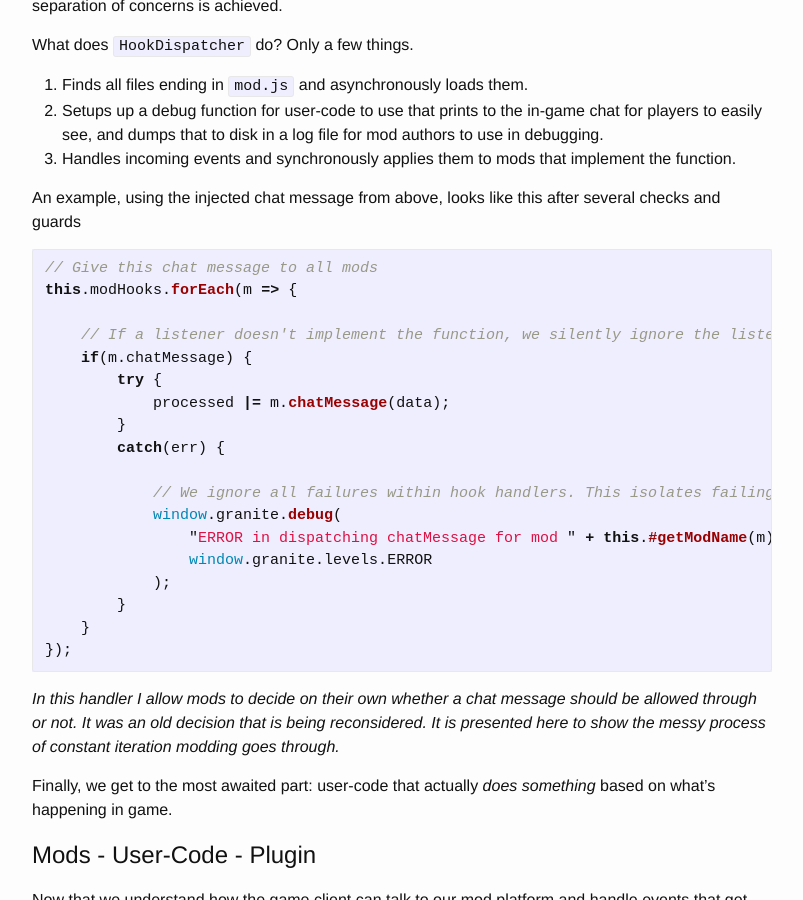
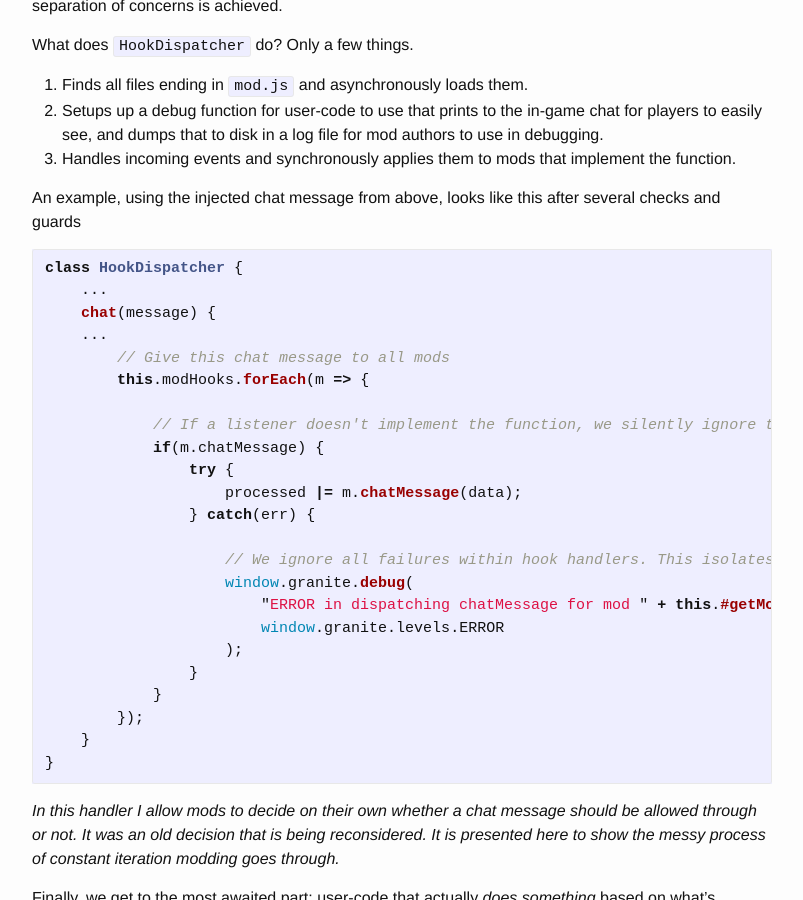
Before and after one commit to grnt426/grnt426.github.io, a Jekyll site: the page built from _posts/2022-07-02-modding-rising-constellation-2.markdown, in a window 1280 px wide and 900 px high, scrolled down 1699 px. Shown: the whole window, without its empty margins (238-1041 px from the left). Built offline with Jekyll 4.4.1, drawn with Linux system fonts in a browser that asks for light colours.

Commit message:
Making the parts around the chat message hook clear where they are.

````diff
--- a/_posts/2022-07-02-modding-rising-constellation-2.markdown
+++ b/_posts/2022-07-02-modding-rising-constellation-2.markdown
@@ -69,24 +69,29 @@ What does `HookDispatcher` do? Only a few things.
 An example, using the injected chat message from above, looks like this after several checks and guards
 
 ```js
-// Give this chat message to all mods
-this.modHooks.forEach(m => {
+class HookDispatcher {
+    ...
+    chat(message) {
+    ...
+        // Give this chat message to all mods
+        this.modHooks.forEach(m => {
 
-    // If a listener doesn't implement the function, we silently ignore the listener and move on
-    if(m.chatMessage) {
-        try {
-            processed |= m.chatMessage(data);
-        }
-        catch(err) {
+            // If a listener doesn't implement the function, we silently ignore the listener and move on
+            if(m.chatMessage) {
+                try {
+                    processed |= m.chatMessage(data);
+                } catch(err) {
 
-            // We ignore all failures within hook handlers. This isolates failing mods from the rest
-            window.granite.debug(
-                "ERROR in dispatching chatMessage for mod " + this.#getModName(m) + ". " + err,
-                window.granite.levels.ERROR
-            );
-        }
+                    // We ignore all failures within hook handlers. This isolates failing mods from the rest
+                    window.granite.debug(
+                        "ERROR in dispatching chatMessage for mod " + this.#getModName(m) + ". " + err,
+                        window.granite.levels.ERROR
+                    );
+                }
+            }
+        });
     }
-});
+}
 ```
 
 _In this handler I allow mods to decide on their own whether a chat message should be allowed through or not. It was an old decision that is being reconsidered. It is presented here to show the messy process of constant iteration modding goes through._
````
